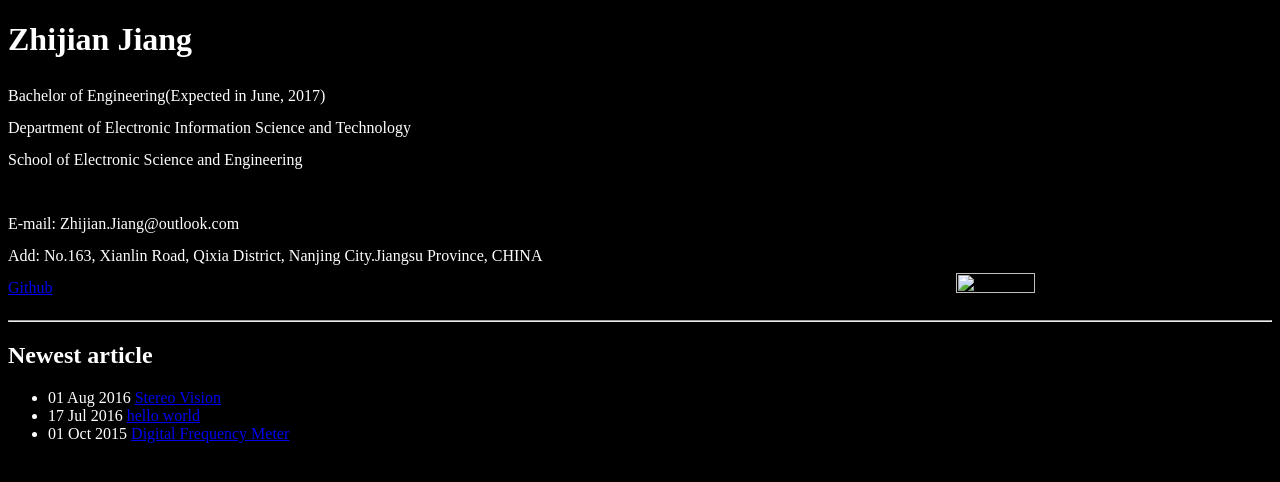
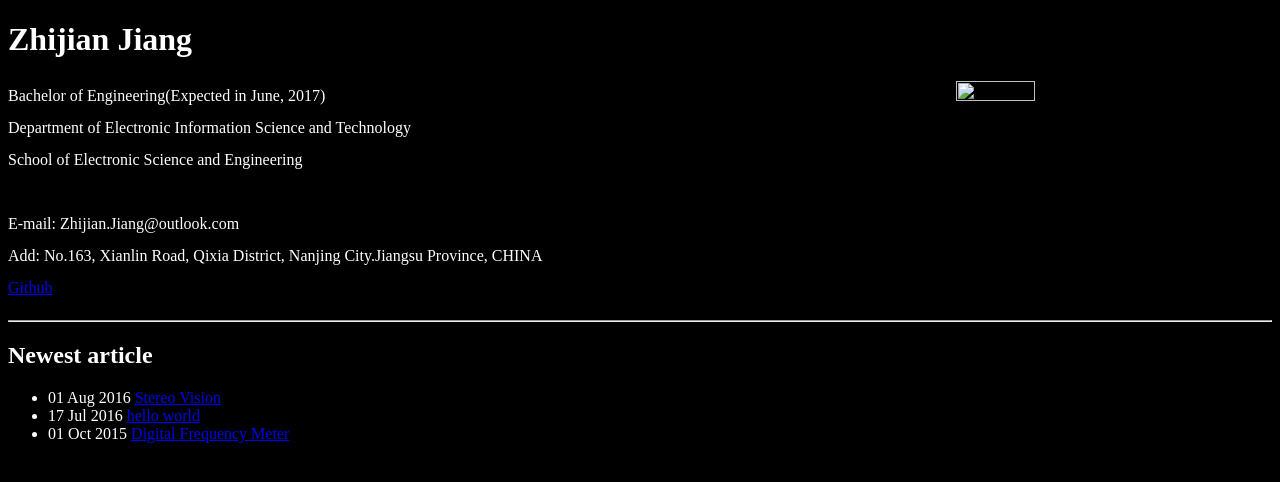
Before and after one commit to softwarelight/ZhijianJiang, a Jekyll site: the page built from index.html, in a window 1280 px wide. Shown: the top 482 px of the page. Built offline with Jekyll 4.4.1, drawn with Linux system fonts in a browser that asks for light colours.

Commit message:
2016-08-02_16:36:07

```diff
--- a/index.html
+++ b/index.html
@@ -21,6 +21,7 @@ title: Zhijian Jiang
 <body>
     	<div style="line-height:2" size: "25%">
 		<p>
+        		<img src="ZhijianJiang.github.io/images/MyImg.jpg" width="25%"; height="25%"; align="right"/>
 			Bachelor of Engineering(Expected in June, 2017)
             		<br>Department of Electronic Information Science and Technology
             		<br>School of Electronic Science and Engineering
@@ -28,7 +29,6 @@ title: Zhijian Jiang
 			<br>E-mail: Zhijian.Jiang@outlook.com
             		<br>Add: No.163, Xianlin Road, Qixia District, Nanjing City.Jiangsu Province, CHINA
             		<br><a href=https://github.com/ZhijianJiang>Github</a>
-        		<img src="ZhijianJiang.github.io/images/MyImg.jpg" width="25%"; height="25%"; align="right"/>
     		</p>
 	</div>
     <hr />
```
